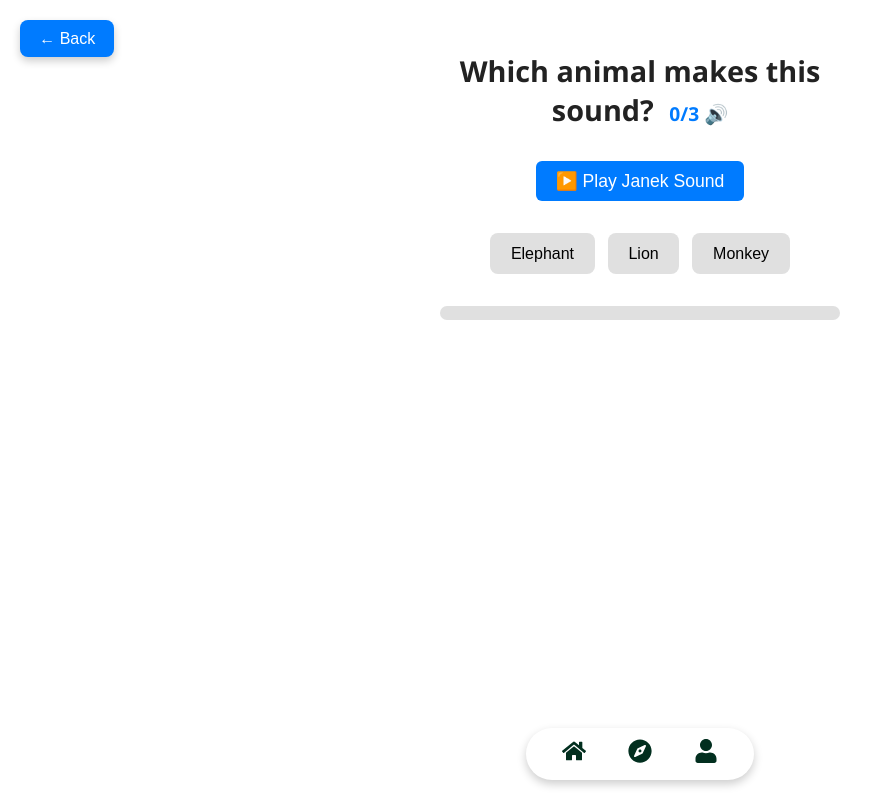
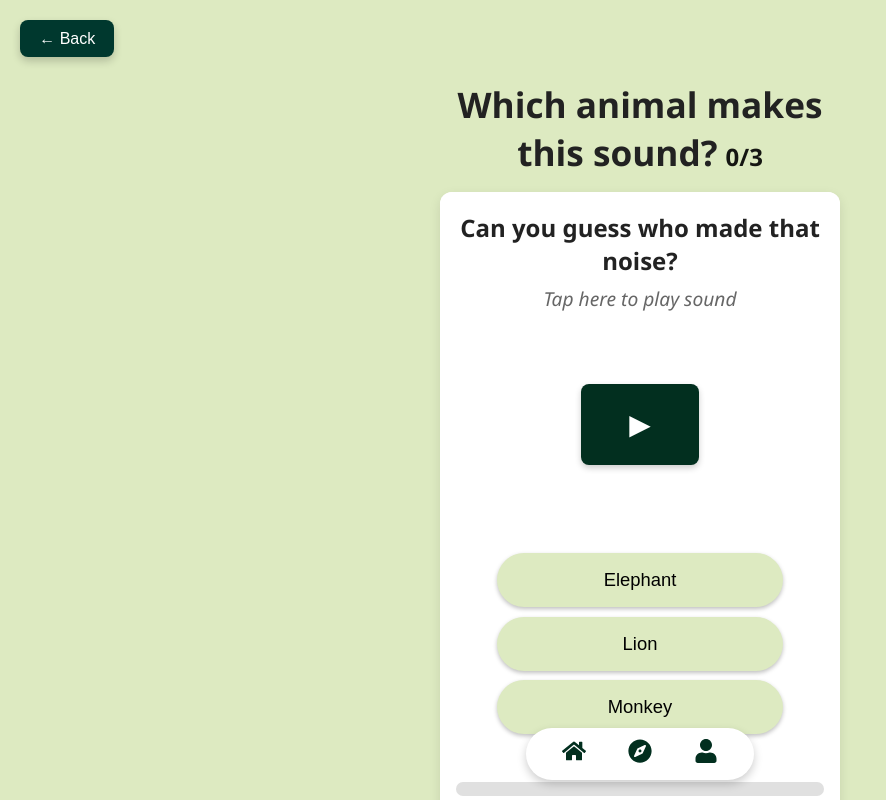
Before and after one commit to huntercordes/museum-adventure-game, a React (Vite) app: page /museum-adventure-game/story-game/sound in a window 1280 px wide. Shown: the whole page, without its empty margins (0-886 px from the left). Built offline with nearby package versions, Linux system fonts and the light colour scheme; no server answers; a web font is replaced by a local one.

Commit message:
I am pushing it again stupids
pif

```diff
--- a/src/components/SoundQuestionPlayer.jsx
+++ b/src/components/SoundQuestionPlayer.jsx
@@ -1,5 +1,5 @@
 import React, { useRef } from 'react';
-import styles from '../styles/SoundQuestionPlayer.module.css';
+import styles from '../styles/SoundGamePage.module.css';
 
 export default function SoundQuestionPlayer({ soundUrl, onPlayClick }) {
   const audioRef = useRef(null);
@@ -15,7 +15,7 @@ export default function SoundQuestionPlayer({ soundUrl, onPlayClick }) {
     <div className={styles.container}>
       <audio ref={audioRef} src={soundUrl} />
       <button className={styles.playButton} onClick={handlePlay}>
-        ▶️ Play Janek Sound
+        ▶
       </button>
     </div>
   );
--- a/src/pages/SoundGamePage.jsx
+++ b/src/pages/SoundGamePage.jsx
@@ -1,6 +1,5 @@
 import React, { useState, useEffect } from 'react';
 import { useNavigate } from 'react-router-dom';
-
 import SoundQuestionPlayer from '../components/SoundQuestionPlayer';
 import AnswerOptions from '../components/AnswerOptions';
 import ProgressBar from '../components/ProgressBar';
@@ -8,7 +7,6 @@ import BackButton from '../components/BackButton';
 import { doc, updateDoc } from 'firebase/firestore';
 import { db } from '../firebase';
 import { useAuth } from '../hooks/useAuth';
-
 import styles from '../styles/SoundGamePage.module.css';
 
 const soundData = [
@@ -43,19 +41,8 @@ export default function SoundGamePage() {
 
   useEffect(() => {
     if (!user) return;
-
-    const updateProgressInDb = async () => {
-      const userDocRef = doc(db, 'users', user.uid);
-      try {
-        await updateDoc(userDocRef, {
-          'progress.sound': progress,
-        });
-      } catch (error) {
-        console.error('Error updating progress:', error);
-      }
-    };
-
-    updateProgressInDb();
+    const userDocRef = doc(db, 'users', user.uid);
+    updateDoc(userDocRef, { 'progress.sound': progress }).catch(console.error);
   }, [progress, user]);
 
   const handlePlay = () => {
@@ -66,13 +53,12 @@ export default function SoundGamePage() {
     setSelected(option);
     if (option === soundData[current].answer) {
       setFeedback('Correct!');
-      const newProgress = progress + 1;
-      setProgress(newProgress);
+      setProgress((p) => p + 1);
       if (current < soundData.length - 1) {
         setTimeout(() => {
-          setCurrent(current + 1);
+          setCurrent((c) => c + 1);
+          setSelected(null);
           setFeedback('');
-          setSelected(null);
         }, 1000);
       }
     } else {
@@ -81,15 +67,42 @@ export default function SoundGamePage() {
   };
 
   return (
-    <div className={styles.container}>
-      <BackButton onClick={() => navigate('/story-game')} />
-      <h1>
-        {soundData[current].question} <span>{progress}/3 🔊</span>
-      </h1>
-      <SoundQuestionPlayer soundUrl={soundData[current].sound} onPlayClick={handlePlay} />
-      <AnswerOptions options={soundData[current].options} selected={selected} onSelect={handleAnswer} />
-      {feedback && <p className={styles.feedback}>{feedback}</p>}
-      <ProgressBar current={progress} total={soundData.length} />
+    <div className={styles.pageContainer}>
+      {/* Otázka na zelenom gradiente */}
+      <div className={styles.header}>
+        <h1>
+          {soundData[current].question}
+          <span>{progress}/{soundData.length}</span>
+        </h1>
+      </div>
+
+      {/* Biela karta */}
+      <div className={styles.card}>
+        <BackButton onClick={() => navigate('/story-game')} />
+
+        <div className={styles.cardBody}>
+          {/* Nový text v karte */}
+          <div className={styles.instruction}>
+            <p>Can you guess who made that noise?</p>
+            <p>Tap here to play sound</p>
+          </div>
+
+          <SoundQuestionPlayer
+            soundUrl={soundData[current].sound}
+            onPlayClick={handlePlay}
+          />
+
+          <AnswerOptions
+            options={soundData[current].options}
+            selected={selected}
+            onSelect={handleAnswer}
+          />
+
+          {feedback && <p className={styles.feedback}>{feedback}</p>}
+
+          <ProgressBar current={progress} total={soundData.length} />
+        </div>
+      </div>
     </div>
   );
 }
--- a/src/styles/AnswerOptions.module.css
+++ b/src/styles/AnswerOptions.module.css
@@ -1,27 +1,29 @@
 .container {
   display: flex;
   flex-wrap: wrap;
-  gap: 0.8rem;
+  gap: 0.6rem;
   justify-content: center;
   margin: 1rem 0;
 }
 
 .optionButton {
-  background-color: #e0e0e0;
+  background: #DDEAC1;
   border: none;
-  padding: 0.7rem 1.3rem;
-  font-size: 1rem;
-  border-radius: 8px;
+  border-radius: 100px;
+  box-shadow: 0px 2px 4px 0px rgba(0, 0, 0, 0.25);
+
+  padding: 1rem;
+  font-size: 1.15rem;
   cursor: pointer;
   transition: background-color 0.25s ease;
+
+  width: 100%;
+  text-align: center;
 }
 
-.optionButton:hover {
-  background-color: #c0c0c0;
-}
 
 .selected {
-  background-color: #007bff;
+  background-color: #c3ec6b;
   color: white;
   font-weight: 600;
 }
--- a/src/styles/BackButton.module.css
+++ b/src/styles/BackButton.module.css
@@ -1,19 +1,27 @@
+/* backButton.css */
+:root {
+  /* core colors */
+  --deep-green: #00382E;
+  --white:      #FFFFFF;
+}
+
 .backButton {
   position: fixed;
   top: 20px;
   left: 20px;
-  background-color: #007bff;
-  color: white;
+  z-index: 1000;
+
+  background: var(--deep-green);
+  color: var(--white);
   border: none;
   padding: 0.6rem 1.2rem;
   border-radius: 8px;
   font-size: 1rem;
   cursor: pointer;
-  box-shadow: 0 4px 8px rgb(0 0 0 / 0.2);
-  transition: background-color 0.3s ease;
-  z-index: 1000;
+  box-shadow: 0 4px 8px rgba(0,0,0,0.2);
+  transition: background 0.3s ease;
 }
 
 .backButton:hover {
-  background-color: #0056b3;
+  background: #00291f;
 }
--- a/src/styles/ProgressBar.module.css
+++ b/src/styles/ProgressBar.module.css
@@ -9,7 +9,8 @@
 
 .filled {
   height: 100%;
-  background-color: #007bff;
+
+  background-color: #022f1f;
   transition: width 0.3s ease;
   border-radius: 8px 0 0 8px;
 }
--- a/src/styles/SoundGamePage.module.css
+++ b/src/styles/SoundGamePage.module.css
@@ -1,10 +1,115 @@
+
+.pageContainer {
+  min-height: 100vh;
+  display: flex;
+  flex-direction: column;
+  align-items: center;
+  padding-top: 10vh;
+  padding-left: 1rem;
+  padding-right: 1rem;
+  background-color: #DDEAC1 ;
+  font-family: 'Segoe UI', Tahoma, Geneva, Verdana, sans-serif;
+  position: relative;
+}
+
+
+.header {
+  width: 100%;
+  max-width: 400px;
+  text-align: center;
+  color: #000000;
+  margin-bottom: 1rem;
+}
+.header h1 {
+  margin: 0;
+  font-size: 2.2rem;
+  font-weight: 700;
+}
+.header span {
+  font-size: 1.5rem;
+  opacity: 0.9;
+  margin-left: 0.5rem;
+}
+
+/* biely box s tieňom */
+.card {
+  background-color: #ffffff;
+  border-radius: 12px;
+  box-shadow: 0 4px 12px rgba(0, 0, 0, 0.1);
+  overflow: hidden;
+  width: 100%;
+  max-width: 400px;
+}
+
+
+.instruction {
+  text-align: center;
+  margin-bottom: 1.5rem;
+}
+.instruction p:first-child {
+  margin: 0 0 0.5rem;
+  font-size: 1.5rem;
+  font-weight: 600;
+  color: #222;
+}
+.instruction p:last-child {
+  margin: 0;
+  font-size: 1.2rem;
+  font-style: italic;
+  color: #666;
+}
+
+/* zelený header s gradientom */
+.cardHeader {
+  background: none;
+  color: #ffffff;
+  padding: 1.5rem 1rem;
+  text-align: center;
+}
+
+.cardHeader h1 {
+  margin: 0;
+  font-size: 1.6rem;
+}
+
+.cardHeader span {
+  font-size: 1.2rem;
+  opacity: 0.9;
+  margin-left: 0.5rem;
+}
+
+/* telo karty: play button, options, feedback, progress */
+.cardBody {
+  background-color: #ffffff;
+  padding: 1.2rem 1rem;
+  display: flex;
+  flex-direction: column;
+  align-items: center;
+  gap: 1rem;
+}
+
+/* drobné úpravy už existujúcich komponent */
+.feedback {
+  margin-top: 0.5rem;
+  font-size: 1.1rem;
+  font-weight: 600;
+  color: #d9534f;
+  min-height: 1.5rem;
+  text-align: center;
+}
+
 .container {
+
+  display: flex;
+  justify-content: center;
+  align-items: center;
+  margin: 1rem 0;
+
+
   max-width: 400px;
   margin: 2rem auto;
   padding: 0 1rem;
-  display: flex;
   flex-direction: column;
-  align-items: center;
   font-family: 'Segoe UI', Tahoma, Geneva, Verdana, sans-serif;
   position: relative;
 }
@@ -16,34 +121,44 @@ h1 {
   font-weight: 700;
   color: #222;
 }
-
 h1 span {
   font-size: 1.2rem;
-  color: #007bff;
+  color: #000000;
   margin-left: 0.5rem;
 }
 
+/* ========================
+   Feedback text
+   ======================== */
 .feedback {
   margin-top: 0.8rem;
   font-size: 1.1rem;
   font-weight: 600;
-  color: #d9534f; /* red for feedback */
+  color: #d9534f; /* red */
   min-height: 1.5rem;
   text-align: center;
 }
 
-/* Back button styles replaced by BackButton component CSS */
-
-/* SoundQuestionPlayer styles */
+/* ========================
+   Play Button
+   ======================== */
 .playButton {
-  background-color: #007bff;
+  /* base look from first file */
+  background-color: #022f1f;
   color: white;
   border: none;
+  cursor: pointer;
+  transition: background-color 0.3s ease;
+
+  /* sizing from first file */
+  font-size: 1.1rem;
+  padding: 0.6rem 1.2rem;
+  border-radius: 6px;
+
+  /* overrides & extras from second file */
+  font-size: 1.75rem;       /* bump up */
+  padding: 1.5rem 3rem;
   border-radius: 8px;
-  padding: 1rem 2rem;
-  font-size: 1.25rem;
-  cursor: pointer;
-  transition: background-color 0.25s ease;
   margin-bottom: 1.5rem;
   box-shadow: 0 3px 6px rgb(0 0 0 / 0.2);
   width: 100%;
@@ -51,11 +166,10 @@ h1 span {
   text-align: center;
 }
 
-.playButton:hover {
-  background-color: #0056b3;
-}
 
-/* AnswerOptions container styling */
+/* ========================
+   Answer Options
+   ======================== */
 .options {
   display: flex;
   flex-direction: column;
@@ -64,54 +178,17 @@ h1 span {
   max-width: 300px;
   margin-bottom: 2rem;
 }
+.option {
+   background: #DDEAC1;
+  border: none;
+  border-radius: 100px;
+  box-shadow: 0px 2px 4px 0px rgba(0, 0, 0, 0.25);
 
-/* Individual option buttons */
-.option {
-  background-color: #e0e0e0;
-  border: none;
-  border-radius: 8px;
   padding: 1rem;
   font-size: 1.15rem;
   cursor: pointer;
-  box-shadow: 0 2px 5px rgb(0 0 0 / 0.1);
   transition: background-color 0.25s ease;
+
   width: 100%;
   text-align: center;
 }
-
-.option:hover {
-  background-color: #c0c0c0;
-}
-
-.selected {
-  background-color: #007bff;
-  color: white;
-  font-weight: 700;
-}
-
-/* Progress bar container */
-.progressBar {
-  width: 100%;
-  max-width: 320px;
-  height: 14px;
-  background-color: #e0e0e0;
-  border-radius: 8px;
-  overflow: hidden;
-  margin-bottom: 2rem;
-  box-shadow: inset 0 1px 3px rgb(0 0 0 / 0.1);
-}
-
-/* Progress bar filled part */
-.filler {
-  height: 100%;
-  background-color: #007bff;
-  transition: width 0.3s ease;
-  border-radius: 8px 0 0 8px;
-}
-
-/* Responsive */
-@media (max-width: 480px) {
-  .container {
-    max-width: 90%;
-  }
-}
--- a/src/styles/SoundQuestionPlayer.module.css
+++ /dev/null
@@ -1,21 +0,0 @@
-.container {
-  display: flex;
-  justify-content: center;
-  align-items: center;
-  margin: 1rem 0;
-}
-
-.playButton {
-  background-color: #007bff;
-  color: white;
-  font-size: 1.1rem;
-  border: none;
-  padding: 0.6rem 1.2rem;
-  border-radius: 6px;
-  cursor: pointer;
-  transition: background-color 0.3s ease;
-}
-
-.playButton:hover {
-  background-color: #0056b3;
-}
```
Also changed, not shown: src/assets/image 30.png (added).
